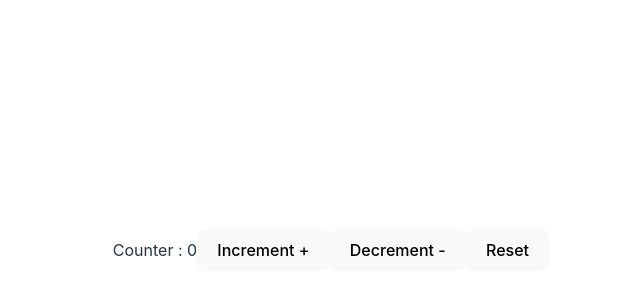
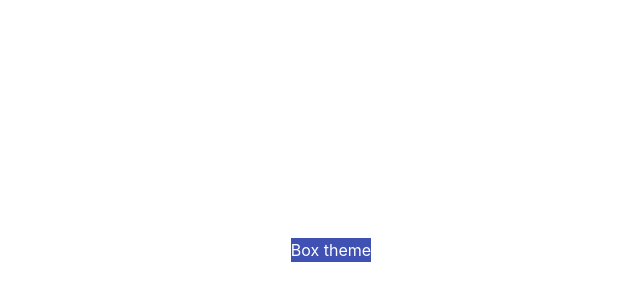
Before and after one commit to liar88828/tutor-react-typescipt, a React (Vite) app: page / in a window 1280 px wide. Shown: the part 150-450 px from the top of the page, without its empty margins (309-949 px from the left). Built offline with nearby package versions, Linux system fonts and the light colour scheme.

Commit message:
14 useContext Hook

```diff
--- a/src/App.tsx
+++ b/src/App.tsx
@@ -1,12 +1,15 @@
 
 import './style/App.css'
-import Counter from './components/eps13/Counter';
+import { ThemeContextProvider } from './components/eps14/context/ThemeContext';
+import Box from './components/eps14/context/Box';
 
 function App() {
 
 	return (
 		<>
-			<Counter />
+			<ThemeContextProvider>
+				<Box />
+			</ThemeContextProvider>
 		</>
 	)
 }
--- /dev/null
+++ b/src/components/eps14/context/Box.tsx
@@ -0,0 +1,14 @@
+import { useContext } from 'react'
+import { ThemeContext } from './ThemeContext'
+
+
+const Box = () => {
+    const theme = useContext(ThemeContext)
+    return (
+        <div>
+            <p style={{ background: theme.primary.main, color: theme.primary.text }}>Box theme</p>
+        </div>
+    )
+}
+
+export default Box
--- /dev/null
+++ b/src/components/eps14/context/ThemeContext.tsx
@@ -0,0 +1,13 @@
+import { createContext } from "react";
+import { theme } from "./theme";
+import React from 'react';
+type ThemeContextProviderProps = {
+    children: React.ReactNode
+}
+export const ThemeContext = createContext(theme)
+
+export const ThemeContextProvider = ({ children }: ThemeContextProviderProps) => {
+    return <ThemeContext.Provider value={theme}>
+        {children}
+    </ThemeContext.Provider>
+}
--- /dev/null
+++ b/src/components/eps14/context/theme.ts
@@ -0,0 +1,10 @@
+export const theme = {
+    primary: {
+        main: '#3f51b3',
+        text: '#fff'
+    },
+    second: {
+        main: '#f50057',
+        text: '#fff'
+    }
+}
```
